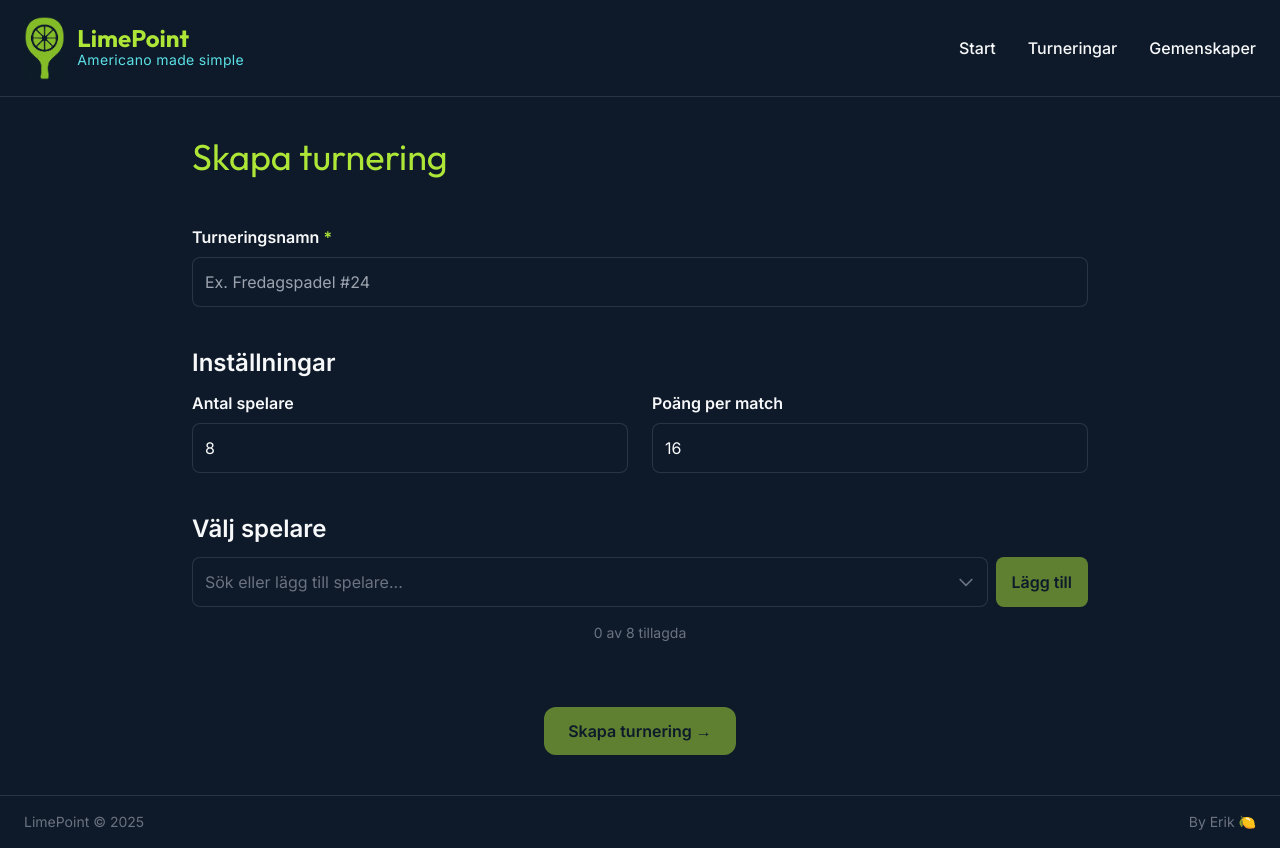
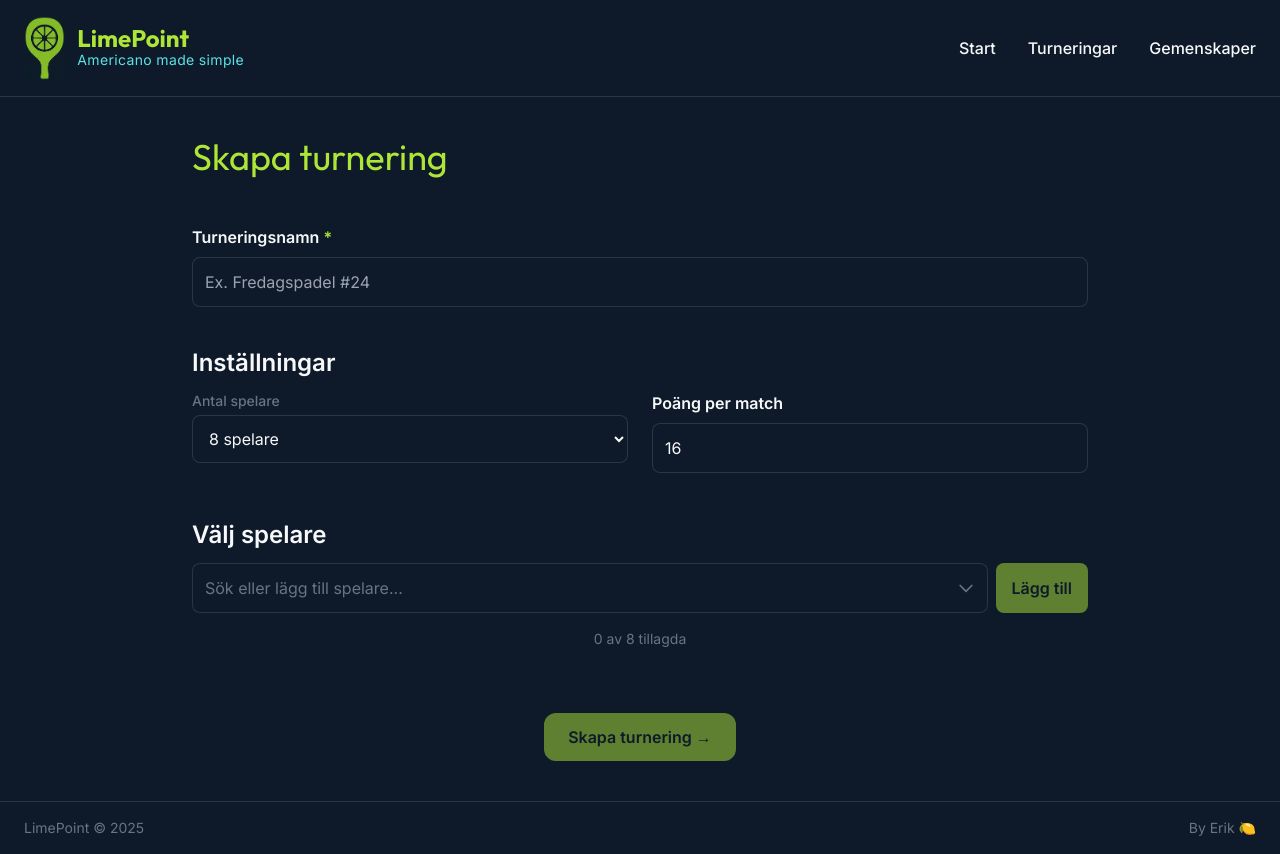
Before and after one commit to emorlin/Limepoint, a React (Vite) app: page /tournaments/create in a window 1280 px wide. Built offline with nearby package versions, Linux system fonts and the light colour scheme.

Commit message:
Nr o players as select

```diff
--- a/src/pages/CreateTournamentPage.tsx
+++ b/src/pages/CreateTournamentPage.tsx
@@ -127,19 +127,28 @@ export default function CreateTournamentPage() {
                     Inställningar
                 </h2>
                 <div className="grid md:grid-cols-2 gap-6">
-                    <div>
-                        <label className="block text-courtwhite font-semibold mb-2">
+                    <div className="mb-4">
+                        <label
+                            htmlFor="numPlayers"
+                            className="block text-steelgrey text-sm font-medium mb-1"
+                        >
                             Antal spelare
                         </label>
-                        <input
-                            type="number"
-                            min={2}
-                            max={32}
+
+                        <select
+                            id="numPlayers"
                             value={numPlayers}
                             onChange={(e) => setNumPlayers(Number(e.target.value))}
                             className="w-full bg-nightcourt border border-steelgrey/30 rounded-lg p-3 text-courtwhite"
-                        />
+                        >
+                            {[4, 8, 12, 16].map((num) => (
+                                <option key={num} value={num}>
+                                    {num} spelare
+                                </option>
+                            ))}
+                        </select>
                     </div>
+
                     <div>
                         <label className="block text-courtwhite font-semibold mb-2">
                             Poäng per match
```
